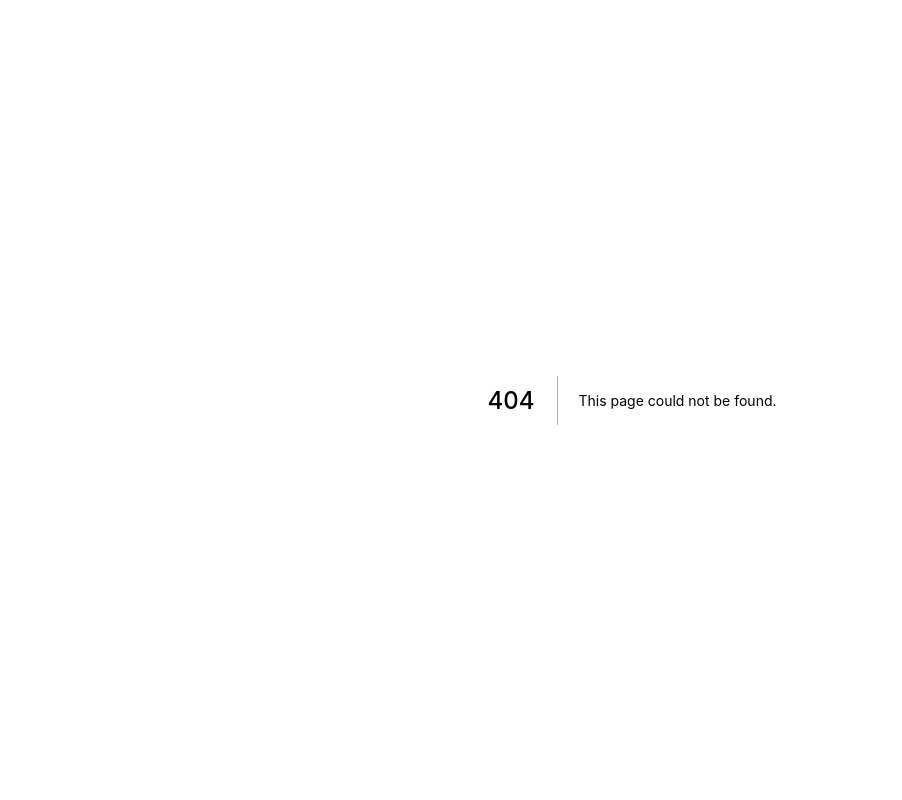
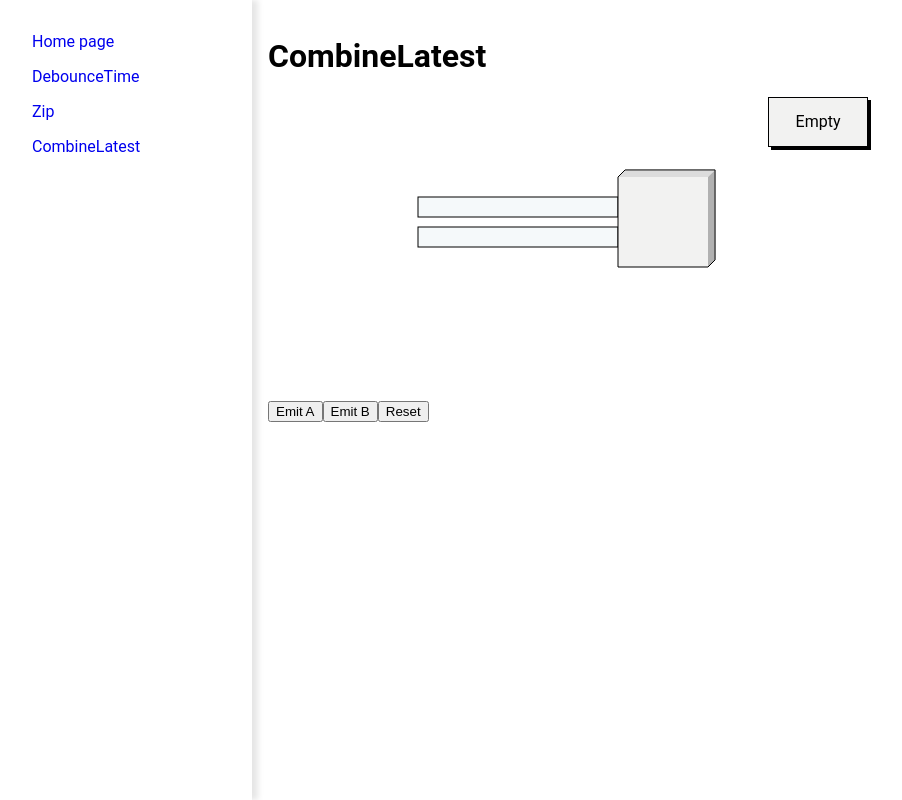
Before and after one commit to liqiang372/easy-reactive, a Next.js app: page /combineLatest in a window 1280 px wide. Before the commit this address had no page. Shown: the whole page, without its empty margins (8-910 px from the left). Built offline with nearby package versions, Linux system fonts and the light colour scheme.

Commit message:
add combineLatest operator

```diff
--- a/components/Operator.js
+++ b/components/Operator.js
@@ -1,7 +1,6 @@
 import React from 'react';
 import { COLORS } from '../constants';
 import Tippy from '@tippyjs/react';
-import 'tippy.js/dist/tippy.css';
 
 function getPointsForPath(points) {
   let res = '';
--- a/components/SidePanel.js
+++ b/components/SidePanel.js
@@ -18,6 +18,11 @@ export function SidePanel() {
             <a>Zip</a>
           </Link>
         </li>
+        <li>
+          <Link href="/combineLatest">
+            <a>CombineLatest</a>
+          </Link>
+        </li>
       </ul>
       <style jsx>{`
         .container {
--- /dev/null
+++ b/pages/combineLatest.js
@@ -0,0 +1,183 @@
+import React from 'react';
+import * as d3 from 'd3';
+import { Operator } from '../components/Operator';
+import { Subject, combineLatest } from 'rxjs';
+import { Stream } from '../components/Stream';
+import { Queue } from '../components/Queue';
+import { Layout } from '../components/Layout';
+import { Output } from '../components/Output';
+
+export default class CombineLatest extends React.Component {
+  constructor(props) {
+    super(props);
+    this.a$ = new Subject();
+    this.b$ = new Subject();
+    this.state = {
+      tickA: [],
+      tickB: [],
+      queueA: [],
+      queueB: [],
+      outputA: undefined,
+      outputB: undefined,
+      queueUpdateMode: undefined,
+    };
+    this.subscribeWithCombineLatest();
+  }
+
+  subscribeWithCombineLatest = () => {
+    this.combineLatestSub = combineLatest(this.a$, this.b$).subscribe(
+      ([a, b]) => {
+        this.setState({
+          outputA: a,
+          outputB: b,
+        });
+      }
+    );
+  };
+
+  emitA = () => {
+    this.emit('a');
+  };
+
+  emitB = () => {
+    this.emit('b');
+  };
+
+  emit = (label) => {
+    const name = `tick${label.toUpperCase()}`;
+    this.setState((prevState) => {
+      let lastTick = prevState[name][prevState[name].length - 1];
+      const lastKey = lastTick ? lastTick.key : -1;
+      const key = lastKey + 1;
+      return {
+        [name]: prevState[name].concat({
+          key,
+          text: `${label}${key}`,
+        }),
+      };
+    });
+  };
+
+  onAEmit = (d) => {
+    this.setState(
+      {
+        queueA: [d],
+      },
+      () => {
+        this.a$.next(d);
+      }
+    );
+  };
+
+  onBEmit = (d) => {
+    this.setState(
+      {
+        queueB: [d],
+      },
+      () => {
+        this.b$.next(d);
+      }
+    );
+  };
+
+  reset = () => {
+    // cancel all running transitions
+    d3.select('.zipDemo').selectAll('*').interrupt();
+    this.setState({
+      tickA: [],
+      tickB: [],
+      queueA: [],
+      queueB: [],
+      outputA: undefined,
+      outputB: undefined,
+    });
+    if (this.combineLatestSub) {
+      this.combineLatestSub.unsubscribe();
+      this.subscribeWithCombineLatest();
+    }
+  };
+
+  render() {
+    const {
+      tickA,
+      tickB,
+      queueA,
+      queueB,
+      queueUpdateMode,
+      outputA,
+      outputB,
+    } = this.state;
+    return (
+      <Layout title="Debounce Time">
+        <main>
+          {' '}
+          <h1>CombineLatest</h1>
+          <div className="demo">
+            <svg className="animation">
+              <g transform="translate(150, 100)">
+                <Stream
+                  data={tickA}
+                  x={0}
+                  y={0}
+                  width={200}
+                  height={20}
+                  onEmit={this.onAEmit}
+                  key="a"
+                />
+                <Stream
+                  data={tickB}
+                  x={0}
+                  y={30}
+                  width={200}
+                  height={20}
+                  onEmit={this.onBEmit}
+                  key="b"
+                />
+                <g transform="translate(200, -20)">
+                  <Operator width={90} height={90} tooltip="combineLatest" />
+                  <Queue
+                    className="queueA"
+                    data={queueA}
+                    x={10}
+                    y={20}
+                    mode={queueUpdateMode}
+                    key="a"
+                  />
+                  <Queue
+                    className="queueB"
+                    data={queueB}
+                    x={10}
+                    y={50}
+                    mode={queueUpdateMode}
+                    key="b"
+                  />
+                </g>
+              </g>
+            </svg>
+            <div className="output-container">
+              <Output width={100} height={50}>
+                {outputA && outputB ? (
+                  <span>[{`${outputA.text}, ${outputB.text}`}]</span>
+                ) : (
+                  'Empty'
+                )}
+              </Output>
+            </div>
+          </div>
+          <div>
+            <button onClick={this.emitA}>Emit A</button>
+            <button onClick={this.emitB}>Emit B</button>
+            <button onClick={this.reset}>Reset</button>
+          </div>
+        </main>
+        <style jsx>{`
+          .output-container {
+            position: absolute;
+            top: 0;
+            left: 500px;
+          }
+        `}</style>
+      </Layout>
+    );
+  }
+}
```
